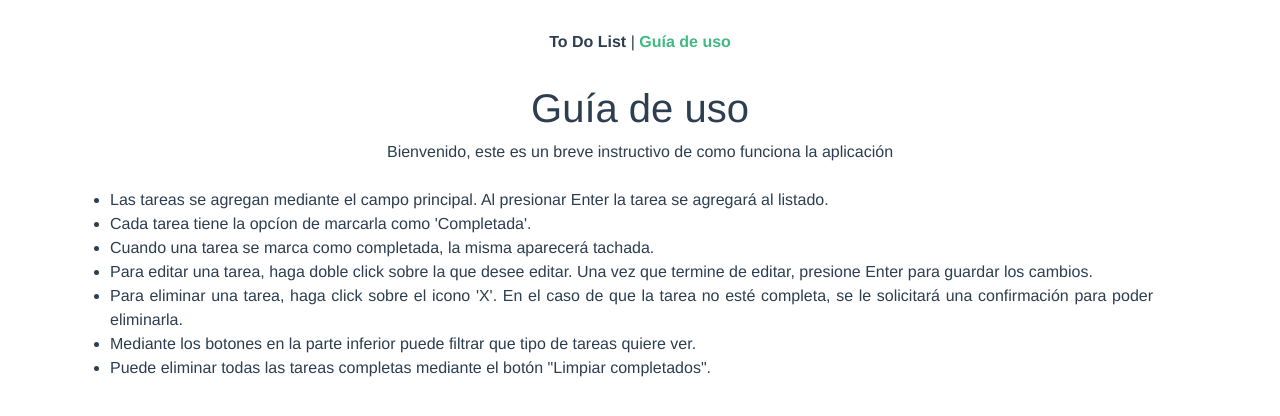
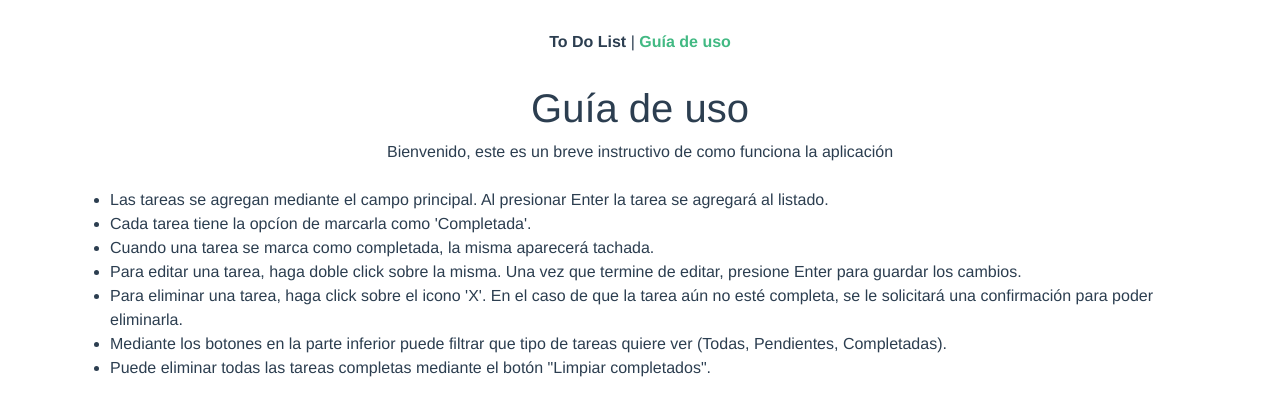
Before and after one commit to CarlosSalinas97/ToDo-Devactory, a Vue app: page /guia in a window 1280 px wide. Shown: the top 416 px of the page. Built offline with nearby package versions, Linux system fonts and the light colour scheme; no server answers; what vue-sweetalert2 would draw is missing.

Commit message:
Correciones en la guia

```diff
--- a/src/views/Guia.vue
+++ b/src/views/Guia.vue
@@ -7,9 +7,9 @@
         <li>Las tareas se agregan mediante el campo principal. Al presionar Enter la tarea se agregará al listado.</li>
         <li>Cada tarea tiene la opcíon de marcarla como 'Completada'.</li>
         <li>Cuando una tarea se marca como completada, la misma aparecerá tachada.</li>
-        <li>Para editar una tarea, haga doble click sobre la que desee editar. Una vez que termine de editar, presione Enter para guardar los cambios.</li>
-        <li>Para eliminar una tarea, haga click sobre el icono 'X'. En el caso de que la tarea no esté completa, se le solicitará una confirmación para poder eliminarla.</li>
-        <li>Mediante los botones en la parte inferior puede filtrar que tipo de tareas quiere ver.</li>
+        <li>Para editar una tarea, haga doble click sobre la misma. Una vez que termine de editar, presione Enter para guardar los cambios.</li>
+        <li>Para eliminar una tarea, haga click sobre el icono 'X'. En el caso de que la tarea aún no esté completa, se le solicitará una confirmación para poder eliminarla.</li>
+        <li>Mediante los botones en la parte inferior puede filtrar que tipo de tareas quiere ver (Todas, Pendientes, Completadas).</li>
         <li>Puede eliminar todas las tareas completas mediante el botón "Limpiar completados".</li>
       </ul>
     </div>
```
